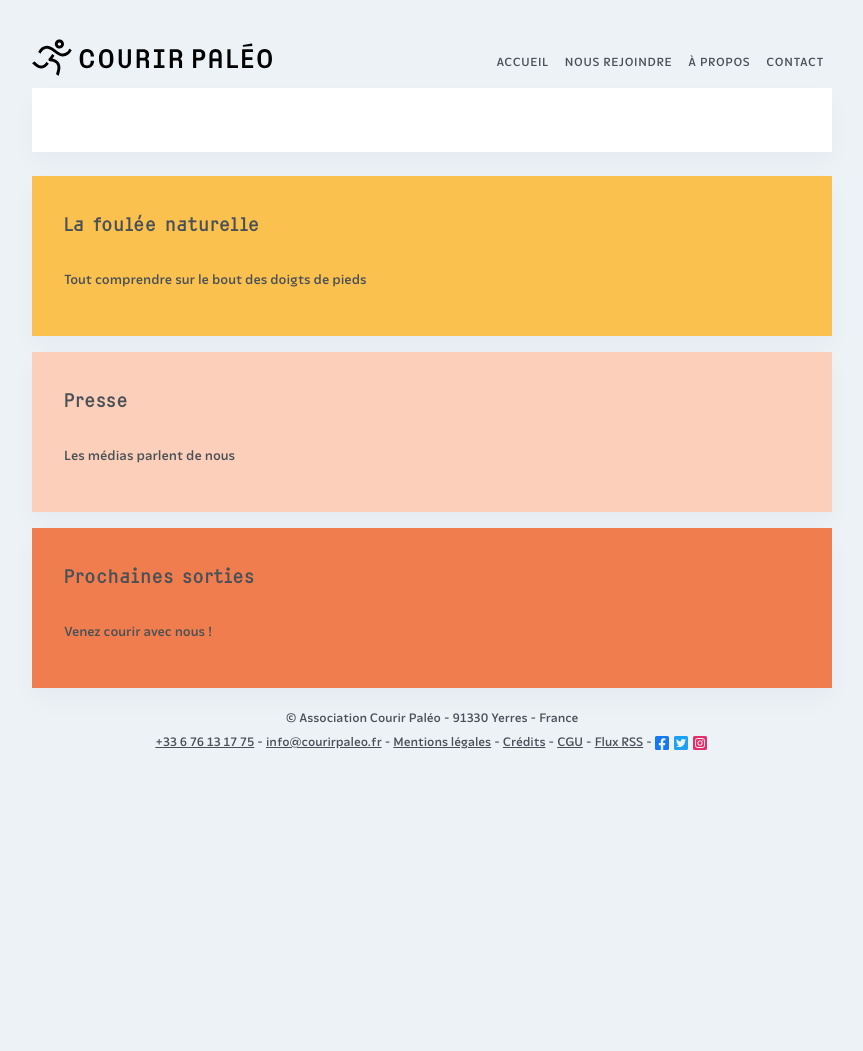
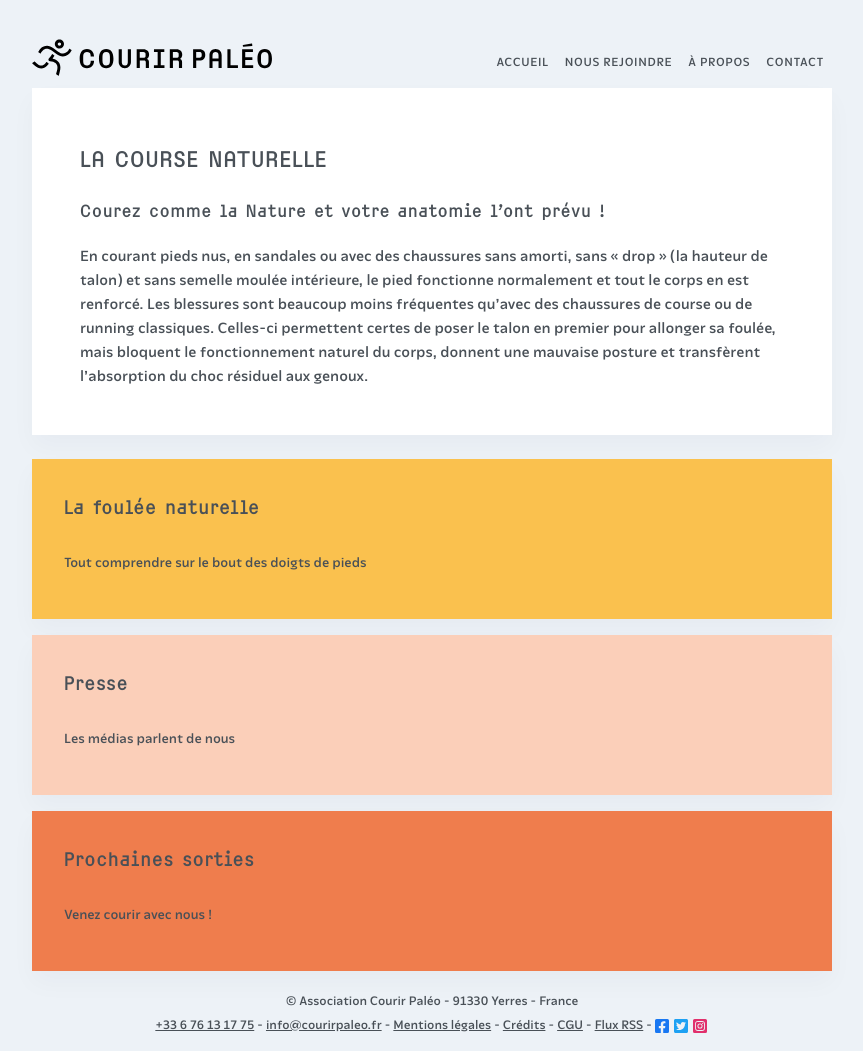
Before and after one commit to courirpaleo/courirpaleo.github.io, a Jekyll site: the page built from _pages/la-course-naturelle.md, in a window 1280 px wide. Shown: the whole page, without its empty margins (208-1071 px from the left). Built offline with Jekyll 4.4.1, drawn with Linux system fonts in a browser that asks for light colours; some web fonts are replaced; before the commit the page ends 900 px from its top, so only the background shows below that.

Commit message:
Update la-course-naturelle.md

```diff
--- a/_pages/la-course-naturelle.md
+++ b/_pages/la-course-naturelle.md
@@ -1,3 +1,8 @@
 ---
 title: La course naturelle
 ---
+# La course naturelle
+
+### Courez comme la Nature et votre anatomie l'ont prévu !
+
+En courant pieds nus, en sandales ou avec des chaussures sans amorti, sans «&nbsp;drop&nbsp;» (la hauteur de talon) et sans semelle moulée intérieure, le pied fonctionne normalement et tout le corps en est renforcé. Les blessures sont beaucoup moins fréquentes qu'avec des chaussures de course ou de running classiques. Celles-ci permettent certes de poser le talon en premier pour allonger sa foulée, mais bloquent le fonctionnement naturel du corps, donnent une mauvaise posture et transfèrent l'absorption du choc résiduel aux genoux.
```
